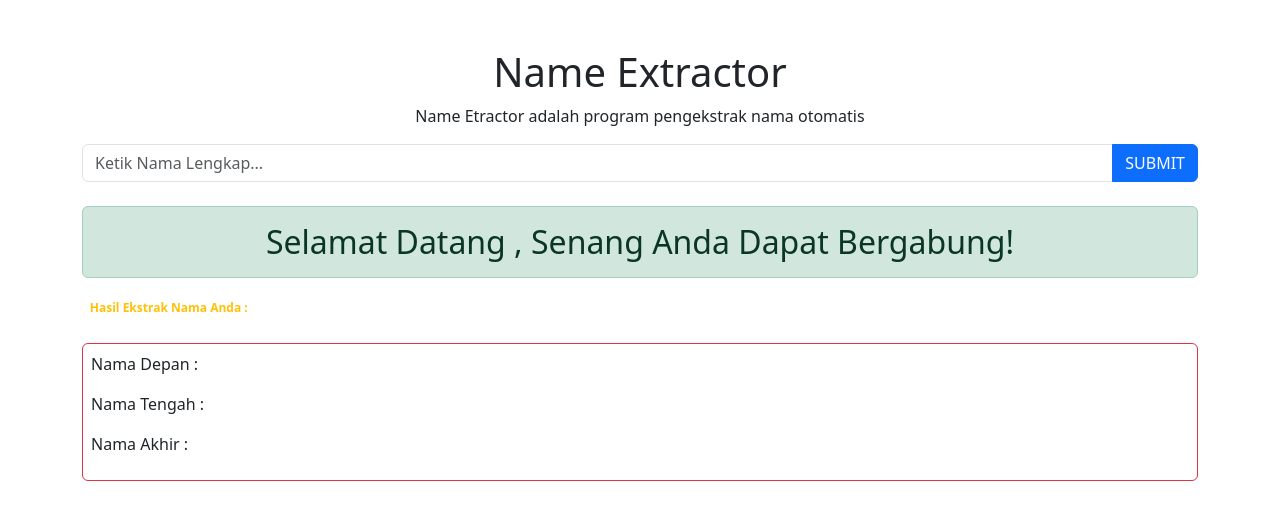
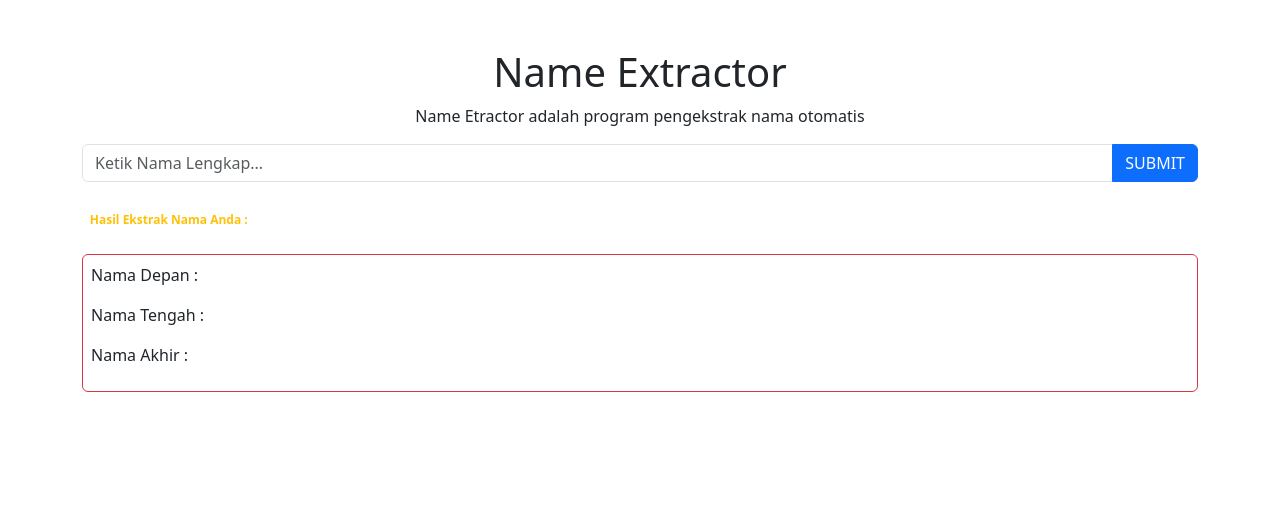
Before and after one commit to ekahanny/vue-projects-collection, a Vue app in the folder name-extractor/: page / in a window 1280 px wide. Shown: the top 520 px of the page. Built offline with nearby package versions, Linux system fonts and the light colour scheme.

Commit message:
fixed bug

```diff
--- a/name-extractor/src/App.vue
+++ b/name-extractor/src/App.vue
@@ -30,7 +30,6 @@ export default {
   },
   methods: {
     handleSubmitForm: function (inputNama) {
-      console.log(inputNama);
       this.nameOfUsers.firstName = inputNama.firstName;
       this.nameOfUsers.middleName = inputNama.middleName;
       this.nameOfUsers.lastName = inputNama.lastName;
--- a/name-extractor/src/components/NameResult.vue
+++ b/name-extractor/src/components/NameResult.vue
@@ -1,5 +1,5 @@
 <template>
-  <h2 class="alert alert-success text-center">
+  <h2 class="alert alert-success text-center" v-if="userData.firstName">
     Selamat Datang {{ userData.firstName }}, Senang Anda Dapat Bergabung!
   </h2>
   <b class="text-warning badge badge-dark"> Hasil Ekstrak Nama Anda : </b>
```
